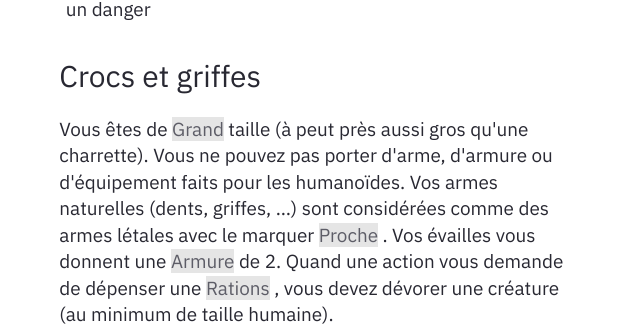
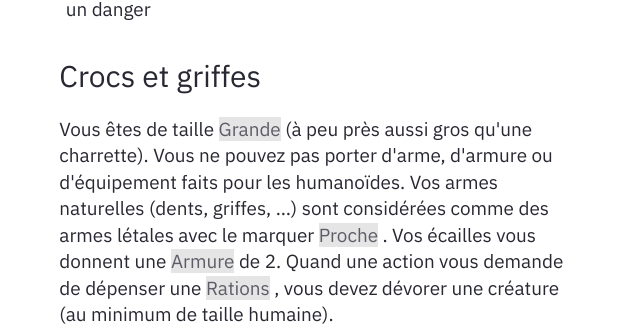
Before and after one commit to nice-dungeon-world/nice-dungeon-world.github.io, a Jekyll site: the page built from _notes/Public/Classe/Monstre/Dragon.md, in a window 1280 px wide and 900 px high, scrolled down 2365 px. Shown: the part 143-475 px from the top of the window, without its empty margins (319-959 px from the left). Built offline with Jekyll 4.4.1, drawn with Linux system fonts in a browser that asks for light colours.

Commit message:
dw/classes Corriger Dragon

```diff
--- a/_notes/Public/Classe/Monstre/Dragon.md
+++ b/_notes/Public/Classe/Monstre/Dragon.md
@@ -61,7 +61,7 @@
 
 ### Crocs et griffes
 
-Vous êtes de [[Grand]] taille (à peut près aussi gros qu'une charrette). Vous ne pouvez pas porter d'arme, d'armure ou d'équipement faits pour les humanoïdes. Vos armes naturelles (dents, griffes, …) sont considérées comme des armes létales avec le marquer [[Proche]]. Vos évailles vous donnent une [[Armure]] de 2. Quand une action vous demande de dépenser une [[Rations]], vous devez dévorer une créature (au minimum de taille humaine).
+Vous êtes de taille [[Grande]] (à peu près aussi gros qu'une charrette). Vous ne pouvez pas porter d'arme, d'armure ou d'équipement faits pour les humanoïdes. Vos armes naturelles (dents, griffes, …) sont considérées comme des armes létales avec le marquer [[Proche]]. Vos écailles vous donnent une [[Armure]] de 2. Quand une action vous demande de dépenser une [[Rations]], vous devez dévorer une créature (au minimum de taille humaine).
 
 ### Présence terrifiante
 
```
